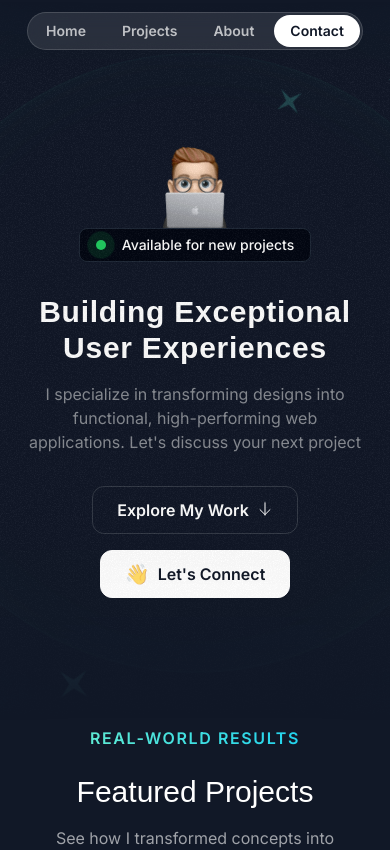
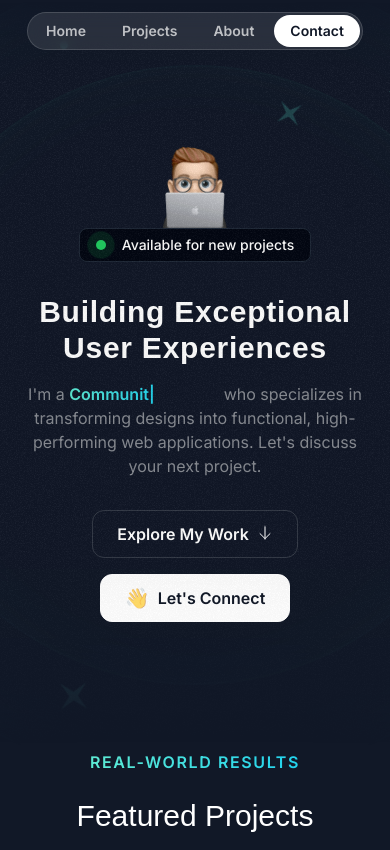
Before and after one commit to Joshuaosunlakin3433/Personal-Portfolio--NextJs, a Next.js app: page / in a window 390 px wide. Shown: the top 850 px of the page. Built offline with nearby package versions, Linux system fonts and the light colour scheme; a web font is replaced by a local one.

Commit message:
feat: Add react-typed for dynamic text in Hero section

```diff
--- a/package.json
+++ b/package.json
@@ -16,6 +16,7 @@
     "react": "^18",
     "react-dom": "^18",
     "react-icons": "^5.5.0",
+    "react-typed": "^2.0.12",
     "tailwind-merge": "^2.4.0"
   },
   "devDependencies": {
--- a/src/sections/Hero.tsx
+++ b/src/sections/Hero.tsx
@@ -1,3 +1,4 @@
+"use client";
 import memojiImage from "@/assets/images/memoji-computer.png";
 import Image from "next/image";
 import ArrowDown from "@/assets/icons/arrow-down.svg";
@@ -5,6 +6,7 @@ import grainImage from "@/assets/images/grain.jpg";
 import StarIcon from "@/assets/icons/star.svg";
 import { HeroOrbit } from "@/components/HeroOrbit";
 import SparkleIcon from "@/assets/icons/sparkle.svg";
+import { ReactTyped } from "react-typed";
 
 export const HeroSection = () => {
   return (
@@ -12,7 +14,7 @@ export const HeroSection = () => {
       className="py-32 md:py-48 lg:py-60 relative z-0 overflow-x-clip"
       id="Home"
     >
-      <div className="absolute inset-0 [mask-image:linear-gradient(to_bottom,transparent,black_10%,black_70%,transparent)]">
+      <div className="absolute inset-0 [mask-image:linear-gradient(to_bottom,transparent,black_10%,black_70%,transparent)] pointer-events-none">
         <div
           className="absolute inset-0 -z-30 opacity-5"
           style={{
@@ -133,21 +135,39 @@ export const HeroSection = () => {
             Building Exceptional User Experiences
           </h1>
           <p className="text-center mt-4 text-white/50 md:text-lg">
-            I specialize in transforming designs into functional,
-            high-performing web applications. Let&apos;s discuss your next project
+            I&apos;m a{" "}
+            <span className="inline-block w-[150px] md:w-[170px] text-left whitespace-nowrap">
+              <ReactTyped
+                strings={["Frontend Developer", "Community Manager"]}
+                typeSpeed={100}
+                backSpeed={50}
+                backDelay={2000}
+                loop
+                className="bg-gradient-to-r from-teal-300 to-cyan-400 text-transparent bg-clip-text font-semibold"
+              />
+            </span>{" "}
+            who specializes in transforming designs into functional,
+            high-performing web applications. Let&apos;s discuss your next
+            project.
           </p>
         </div>
         <div className="flex flex-col md:flex-row md:justify-center items-center mt-8 gap-4">
-          <button className="inline-flex items-center gap-2 capitalize border border-white/15 h-12 px-6 rounded-xl">
+          <a
+            className="inline-flex items-center gap-2 capitalize border border-white/15 h-12 px-6 rounded-xl hover:scale-105 transition-all duration-300 ease-in-out"
+            href="#Projects"
+          >
             <span className="font-semibold">Explore my work</span>
             <ArrowDown className="size-4 animate-bounce" />
-          </button>
-          <div className="inline-flex gap-2 items-center border border-white bg-white h-12 px-6 rounded-xl text-gray-900">
+          </a>
+          <a
+            className="inline-flex gap-2 items-center border border-white bg-white h-12 px-6 rounded-xl text-gray-900 hover:scale-105 transition-all duration-300 ease-in-out"
+            href="#Contact"
+          >
             <div className="text-xl animate-pulse">👋 </div>
             <span className=" font-semibold capitalize">
               Let&apos;s connect
             </span>
-          </div>
+          </a>
         </div>
       </div>
     </div>
```
Also changed, not shown: 1 other file (tests, documents, lock files or other folders).
